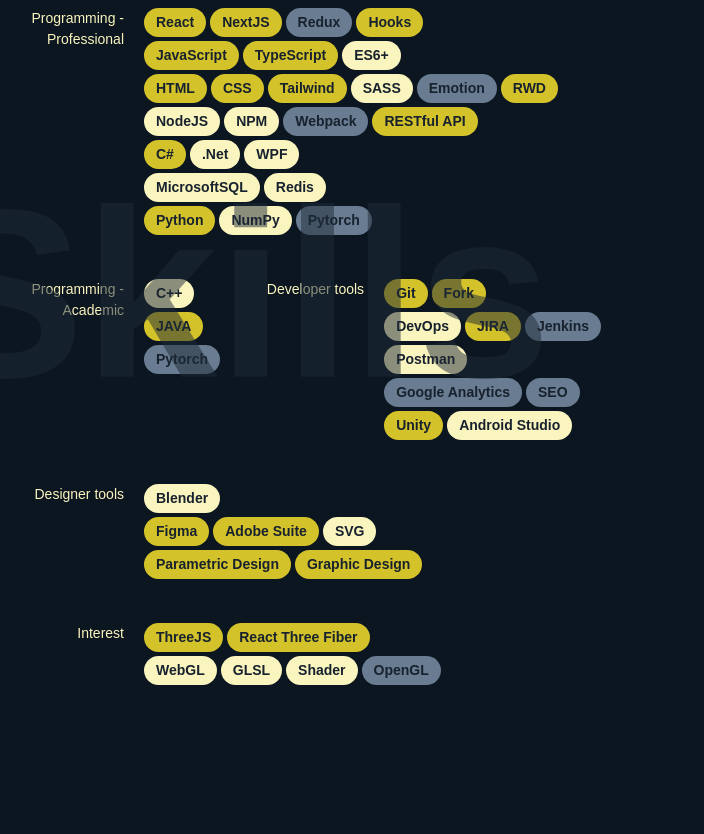
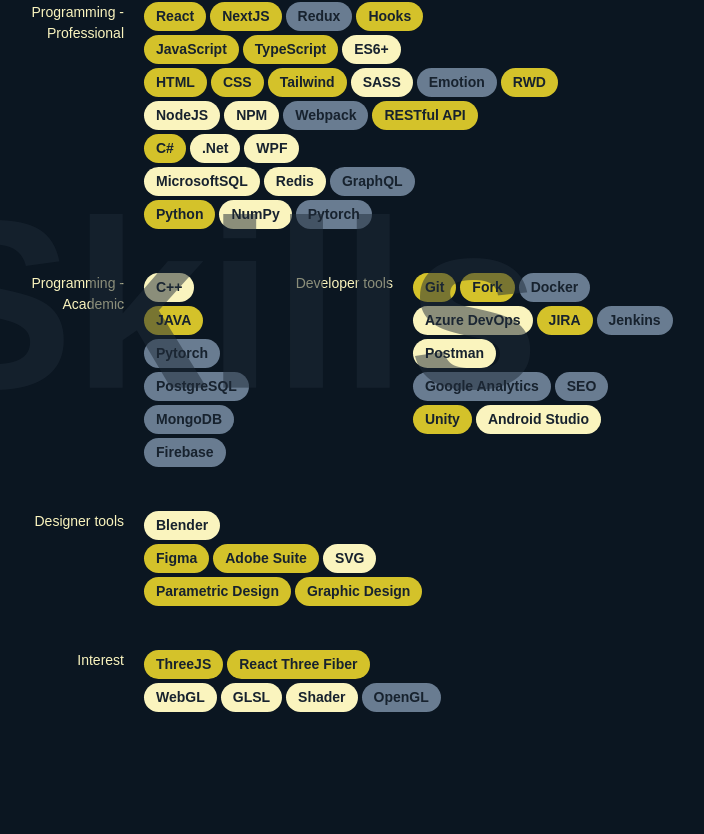
Before and after one commit to linklin830912/dev_portfolio, a React (Create React App) app: page / in a window 1280 px wide. Shown: the part 886-1720 px from the top of the page, without its empty margins (236-940 px from the left). Built offline with nearby package versions, Linux system fonts and the light colour scheme; no server answers.

Commit message:
some changes

```diff
--- a/src/pages/ResumePage.tsx
+++ b/src/pages/ResumePage.tsx
@@ -38,15 +38,15 @@
     }, []);
     return (
         <div ref={ containerRef} className="h-[100vh] flex-row flex justify-center items-center relative">
-            <div className="absolute w-[100vw] h-[100vh] overflow-hidden">
+            <div className="absolute w-[100vw] h-[100vh] overflow-hidden hidden md:block">
                 <div className={style.spotlightLeft} style={{ transform: `rotate(${degree}deg)` }}></div>
                 <div className={style.spotlightRight}  style={{transform: `rotate(${-degree}deg)`}}></div>
             </div>
             <a className={`w-[100%] max-w-[350px] ${styles.floatA} px-10 py-3 bg-content-font hover:bg-advanced text-menu-blue font-bold rounded-[100px] text-h3 whitespace-nowrap relative`}
-                href="https://drive.google.com/uc?export=download&id=1eFiIcnGcoJz1K6-FVq9YhtAhVNK1uHqw">
+                href="https://drive.google.com/uc?export=download&id=1VAWXJwfLAKRMS8xj11dI-HISWTyGsLuA">
                 <div className="flex flex-row justify-center items-center"><h2 className="mr-3">{t("resume")}</h2> <DownloadIcon /></div>
             </a>
         </div>
-    );//https://drive.google.com/file/d/1eFiIcnGcoJz1K6-FVq9YhtAhVNK1uHqw/view?usp=drive_link
+    );//https://drive.google.com/file/d/1VAWXJwfLAKRMS8xj11dI-HISWTyGsLuA/view?usp=drive_link
  }
 export default ResumePage;
--- a/src/pages/SkillPage.tsx
+++ b/src/pages/SkillPage.tsx
@@ -51,6 +51,7 @@
                     <div className="flex flex-wrap">
                         <SkillTag text="MicrosoftSQL" level={2} />
                         <SkillTag text="Redis" level={2} />
+                        <SkillTag text="GraphQL" level={1} />
                     </div>
                     <div className="flex flex-wrap">
                         <SkillTag text="Python" level={3} />
@@ -65,6 +66,10 @@
                         <SkillTag text="C++" level={2} />
                         <SkillTag text="JAVA" level={3} />
                         <SkillTag text="Pytorch" level={1} />
+
+                        <SkillTag text="PostgreSQL" level={1} />
+                        <SkillTag text="MongoDB" level={1} />
+                        <SkillTag text="Firebase" level={1} />
                     </>}
             />
 
@@ -73,9 +78,10 @@
                     <div className="flex flex-wrap">
                         <SkillTag text="Git" level={3} />
                         <SkillTag text="Fork" level={3} />
+                        <SkillTag text="Docker" level={1} />
                     </div>
                     <div className="flex flex-wrap">
-                        <SkillTag text="DevOps" level={2} />
+                        <SkillTag text="Azure DevOps" level={2} />
                         <SkillTag text="JIRA" level={3} />
                         <SkillTag text="Jenkins" level={1} />
                     </div>
```
